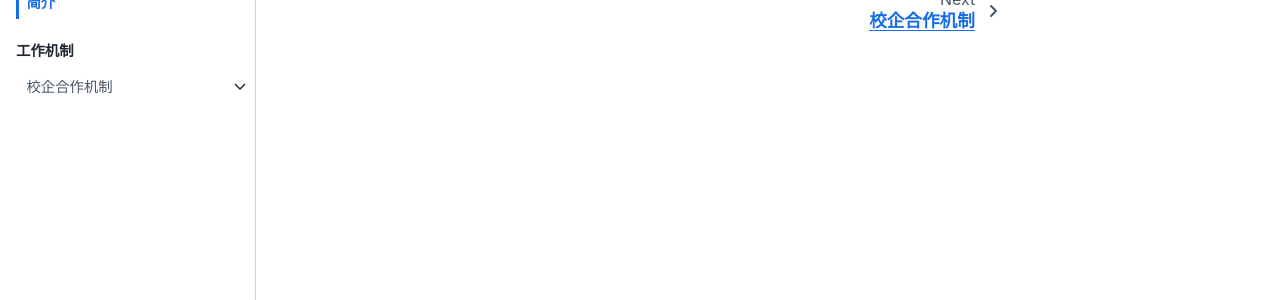
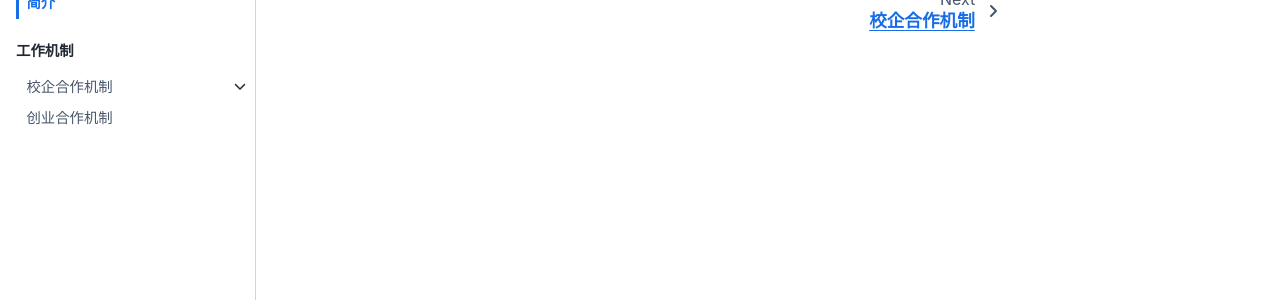
Before and after one commit to quanttide/quanttide-profile-of-alliance, a Jupyter Book: the page built from index.md, in a window 1280 px wide. Shown: the part 156-456 px from the top of the page. Built offline with Jupyter Book 1.0.4 settings and Sphinx 7.4.7 and the Sphinx Book theme 1.1.4, drawn with Linux system fonts in a browser that asks for light colours.

Commit message:
init: create project

```diff
--- a/_toc.yml
+++ b/_toc.yml
@@ -6,3 +6,5 @@ parts:
   - file: mechanisms/universities/README.md
     sections:
     - file: mechanisms/universities/academics.md
+    - file: mechanisms/universities/teaching.md
+  - file: mechanisms/enterprises/README.md
--- /dev/null
+++ b/mechanisms/enterprises/README.md
@@ -0,0 +1 @@
+# 创业合作机制
--- /dev/null
+++ b/mechanisms/universities/teaching.md
@@ -0,0 +1 @@
+# 教学合作机制
```
